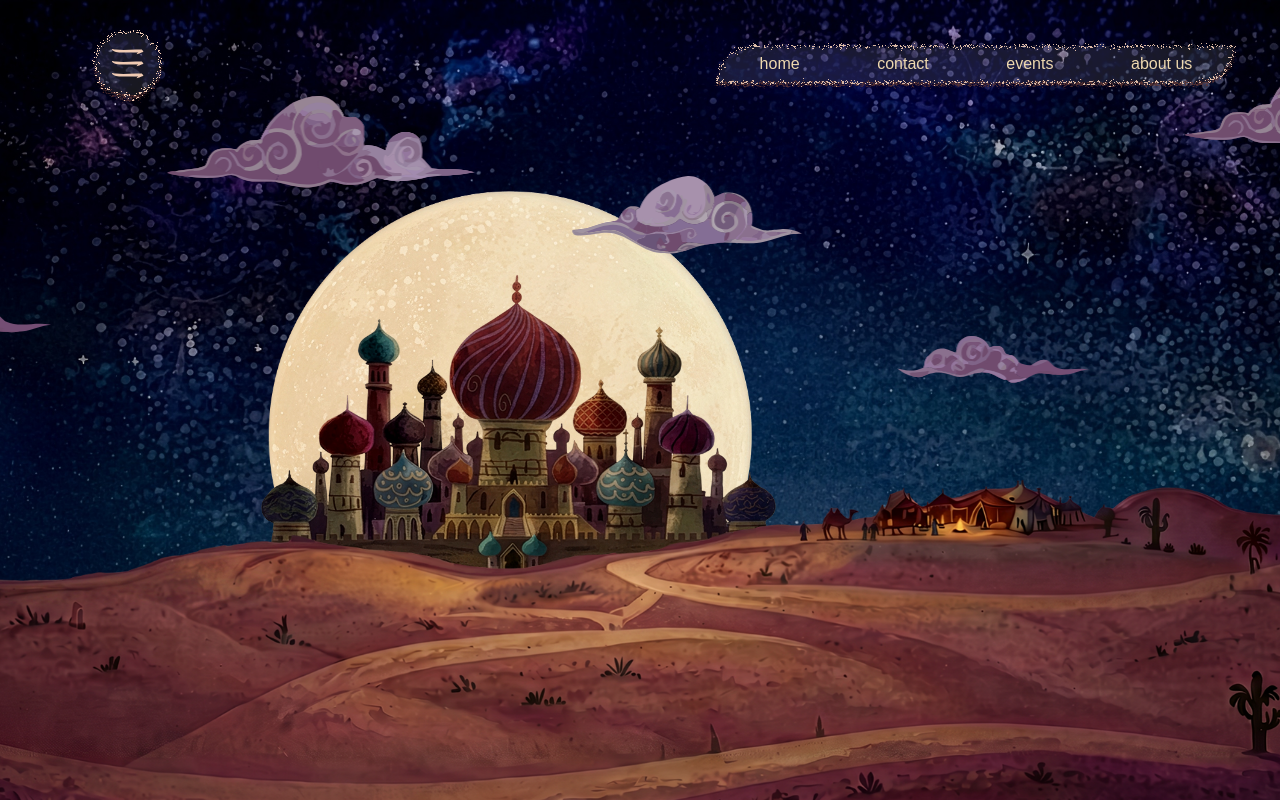
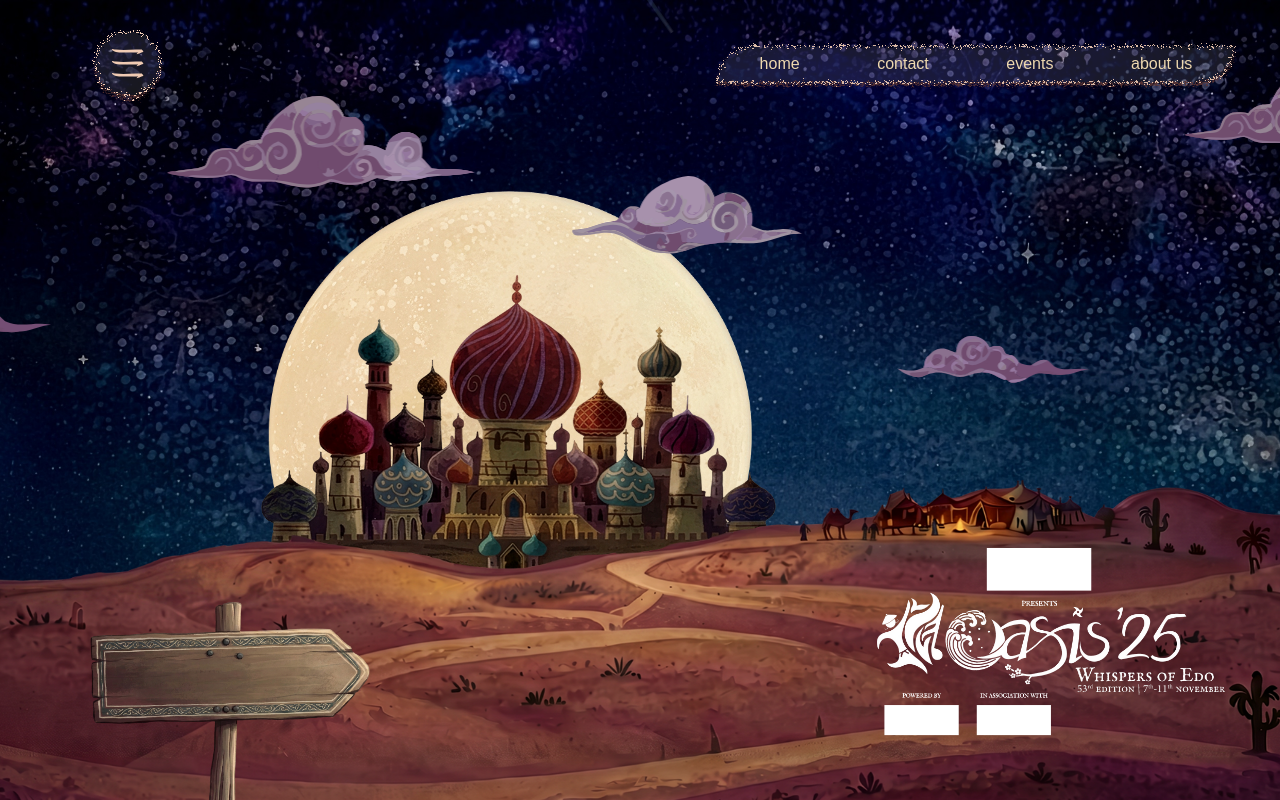
Before and after one commit to dvm-bitspilani/oasis-2026-web, a React (Vite) app: page / in a window 1280 px wide. Built offline with nearby package versions, Linux system fonts and the light colour scheme.

Commit message:
shootingStars

```diff
--- a/src/components/Nav.tsx
+++ b/src/components/Nav.tsx
@@ -1,10 +1,11 @@
 import styles from "../styles/Nav.module.scss"
 import navLine from "../assets/hamLine.svg"
+import { useRef , useEffect } from  'react'
+import gsap from "gsap";
 export default function Nav(){
-
     return (
         <div className={styles.container}>
-            <div className={styles.circle}>
+            <div className={styles.circle} >
                 <img src={navLine} />
                 <img src={navLine} />
                 <img src={navLine} />
--- /dev/null
+++ b/src/components/ShootingStars.tsx
@@ -0,0 +1,66 @@
+import { useEffect, useRef } from "react";
+import gsap from "gsap";
+import styles from "../styles/ShootingStars.module.scss";
+
+export default function ShootingStars() {
+  const containerRef = useRef<HTMLDivElement>(null);
+
+  useEffect(() => {
+    const container = containerRef.current;
+    if (!container) return;
+
+    let timeoutId: ReturnType<typeof setTimeout>;
+    let cancelled = false;
+
+    const spawnStar = () => {
+      if (cancelled || !container) return;
+
+      const star = document.createElement("div");
+      star.className = styles.star;
+
+      const startX = Math.random() * 70;
+      const startY = -5;
+
+      const travelX = 20 + Math.random() * 15; // vw — rightward drift
+      const travelY = 55 + Math.random() * 25; // vh — downward fall
+      const duration = 1.2 + Math.random() * 0.6;
+
+      star.style.left = `${startX}vw`;
+      star.style.top = `${startY}vh`;
+
+      container.appendChild(star);
+
+      gsap.fromTo(
+        star,
+        { opacity: 0, x: 0, y: 0 },
+        {
+          opacity: 1,
+          x: `${travelX*1.2}vw`,
+          y: `${travelY}vh`,
+          duration,
+          ease: "power1.in",
+          onComplete: () => {
+            gsap.to(star, {
+              opacity: 0,
+              duration: 0.2,
+              onComplete: () => star.remove(),
+            });
+          },
+        }
+      );
+
+      const nextDelay = 800 + Math.random() * 1500;
+      timeoutId = setTimeout(spawnStar, nextDelay);
+    };
+
+    timeoutId = setTimeout(spawnStar, 500 + Math.random() * 1000);
+
+    return () => {
+      cancelled = true;
+      clearTimeout(timeoutId);
+      container.querySelectorAll(`.${styles.star}`).forEach((el) => el.remove());
+    };
+  }, []);
+
+  return <div ref={containerRef} className={styles.shootingStars} />;
+}
--- a/src/pages/Home.tsx
+++ b/src/pages/Home.tsx
@@ -9,7 +9,11 @@ import cloudBig from "../assets/cloudBig.svg";
 import cloudThree from "../assets/cloudThree.svg";
 import Castle from "../assets/Castle.png";
 import Moon from "../assets/Moon.png";
-import Nav from "../components/Nav"
+import LogoOasis from "../assets/LogoOasisi.png";
+import RegBtn from "../assets/registerBtn.png";
+import Nav from "../components/Nav";
+import ShootingStars from "../components/ShootingStars";
+
 type Cloud = {
   src: string;
   top: string;
@@ -65,6 +69,8 @@ export default function Home() {
         style={{ backgroundImage: `url(${bg})` }}
       />
 
+      <ShootingStars />
+
       <div className={styles.sand}>
         <img src={sandImg} className={styles.sandImg} alt="" />
       </div>
@@ -89,6 +95,14 @@ export default function Home() {
       <div className={styles.moon}>
         <img src={Moon} className={styles.moonImg} alt="" />
       </div>
+
+      <div className={styles.oasisLogo}>
+        <img src={LogoOasis} alt="" />
+      </div>
+
+      <div className={styles.regBtn}>
+        <img src={RegBtn} alt="" />
+      </div>
     </div>
   );
 }
--- a/src/styles/Home.module.scss
+++ b/src/styles/Home.module.scss
@@ -103,7 +103,7 @@
   bottom: 15%;
   left: 40%;
   width: 38%;
-  z-index: 1;
+  z-index: 0;
   transform: translateX(-50%);
 }
 
@@ -114,7 +114,7 @@
 }
 .cloud {
   position: absolute;
-  z-index: 4;
+  z-index: 1;
   will-change: transform;
 
   img {
@@ -123,3 +123,34 @@
     height: auto;
   }
 }
+
+.oasisLogo{
+  position: absolute;
+  bottom: 5%;
+  right:3%;
+  height: 30vh;
+  width: 30vw;
+  z-index: 5;
+
+  img {
+    width: 100%;
+    height: 100%;
+    object-fit: contain;
+    display: block;
+  }
+}
+.regBtn{
+  position: absolute;
+  bottom: -2%;
+  left:3%;
+  height: 30vh;
+  width: 30vw;
+  z-index: 5;
+
+  img {
+    width: 100%;
+    height: 100%;
+    object-fit: contain;
+    display: block;
+  }
+}
--- a/src/styles/Nav.module.scss
+++ b/src/styles/Nav.module.scss
@@ -47,4 +47,5 @@
     height: auto;
     display: block;
   }
+
 }
--- /dev/null
+++ b/src/styles/ShootingStars.module.scss
@@ -0,0 +1,50 @@
+.shootingStars {
+  position: absolute;
+  inset: 0;
+  z-index: 1;
+  pointer-events: none;
+  overflow: hidden;
+}
+
+.star {
+  position: absolute;
+  width: 10px;
+  height: 300px;
+  transform: rotate(145deg);
+  transform-origin: top center;
+
+  // tapered tail: wide near the head, narrowing to a sharp point at the far end
+  background: linear-gradient(
+    to bottom,
+    rgba(180, 235, 255, 0.95) 0%,
+    rgba(140, 210, 255, 0.55) 25%,
+    rgba(100, 180, 255, 0.15) 60%,
+    rgba(100, 180, 255, 0) 100%
+  );
+  clip-path: polygon(35% 0%, 65% 0%, 100% 100%, 0% 100%);
+  filter: drop-shadow(0 0 6px rgba(150, 220, 255, 0.7));
+
+  // glowing head at the tip
+  &::before {
+  content: "";
+  position: absolute;
+  top: 0;
+  left: 50%;
+  width: 18px;
+  height: 18px;
+  background: radial-gradient(
+    circle,
+    rgba(255, 255, 255, 1) 0%,
+    rgba(255, 255, 255, 1) 25%,
+    rgba(200, 235, 255, 0.95) 45%,
+    rgba(140, 210, 255, 0.4) 70%,
+    rgba(140, 210, 255, 0) 100%
+  );
+  border-radius: 50%;
+  box-shadow:
+    0 0 10px 4px rgba(255, 255, 255, 0.95),
+    0 0 24px 10px rgba(190, 230, 255, 0.8),
+    0 0 45px 18px rgba(120, 190, 255, 0.5);
+  transform: translate(-50%, -50%);
+}
+}
```
Also changed, not shown: src/assets/LogoOasisi.png (added), src/assets/registerBtn.png (added).
